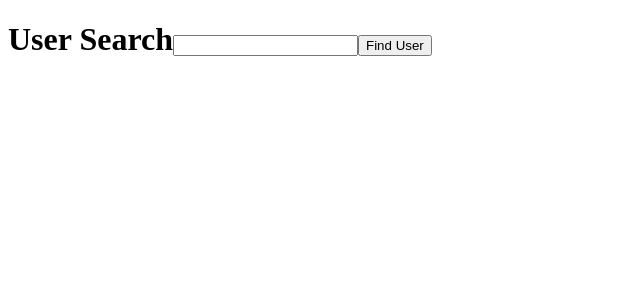
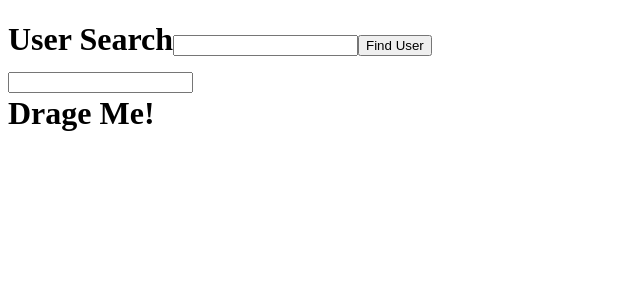
Before and after one commit to Stoneshishang/React-TS-basics-example, a React (Create React App) app: page / in a window 1280 px wide. Shown: the top 300 px of the page, without its empty margins (0-640 px from the left). Built offline with nearby package versions, Linux system fonts and the light colour scheme.

Commit message:
evenhandling in React TS and define event types

```diff
--- /dev/null
+++ b/src/events/EventComponent.tsx
@@ -0,0 +1,20 @@
+const EventComponent: React.FC = () => {
+  const onChange = (event: React.ChangeEvent<HTMLInputElement>) => {
+    console.log(event);
+  };
+
+  const onDrageStart = (event: React.DragEvent<HTMLDivElement>) => {
+    console.log(event);
+  };
+
+  return (
+    <div>
+      <input onChange={onChange} />
+      <div draggable onDragStart={onDrageStart}>
+        Drage Me!
+      </div>
+    </div>
+  );
+};
+
+export default EventComponent;
--- a/src/index.tsx
+++ b/src/index.tsx
@@ -1,11 +1,14 @@
 import ReactDOM from "react-dom";
 import UserSearch from "./state/UserSearch";
+
+import EventComponent from "./events/EventComponent";
 
 const App = () => {
   return (
     <div>
       <h1>
         <UserSearch />
+        <EventComponent />
       </h1>
     </div>
   );
```
Also changed, not shown: 1 other file (tests, documents, lock files or other folders).
